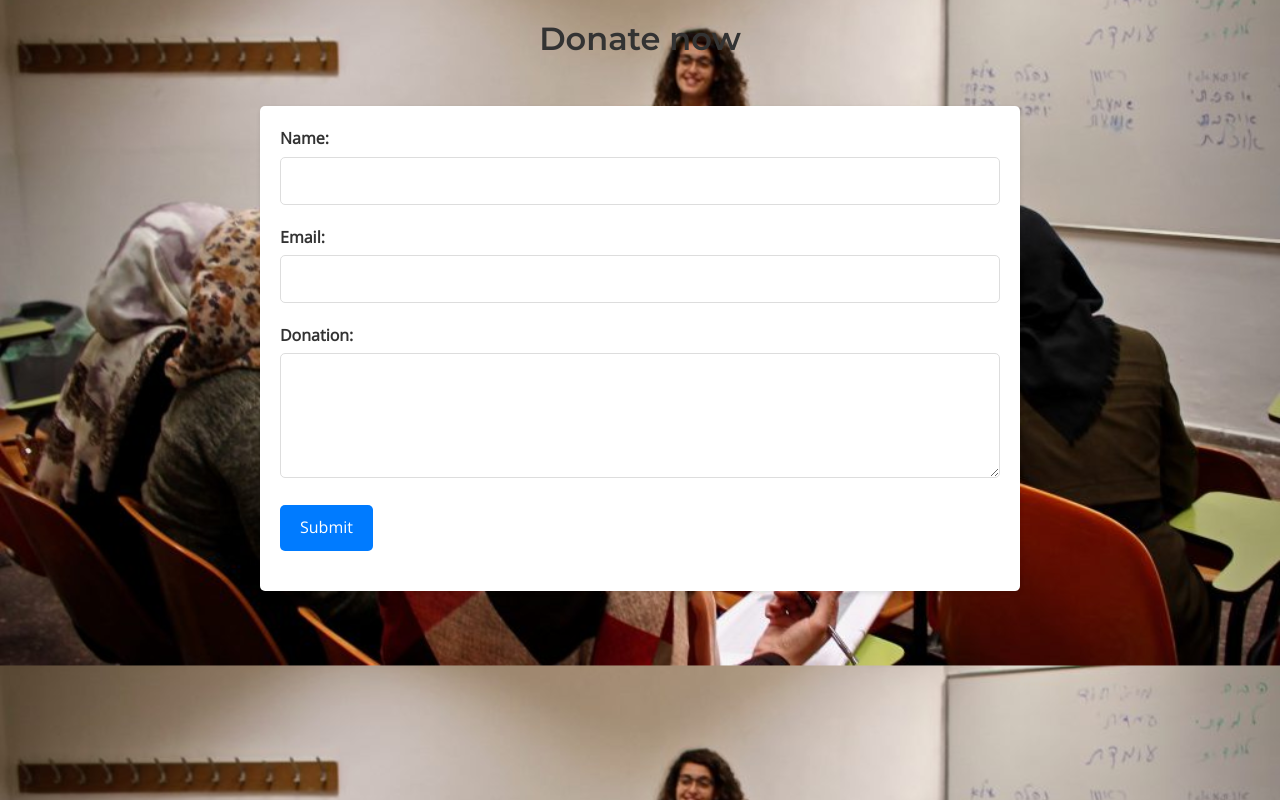
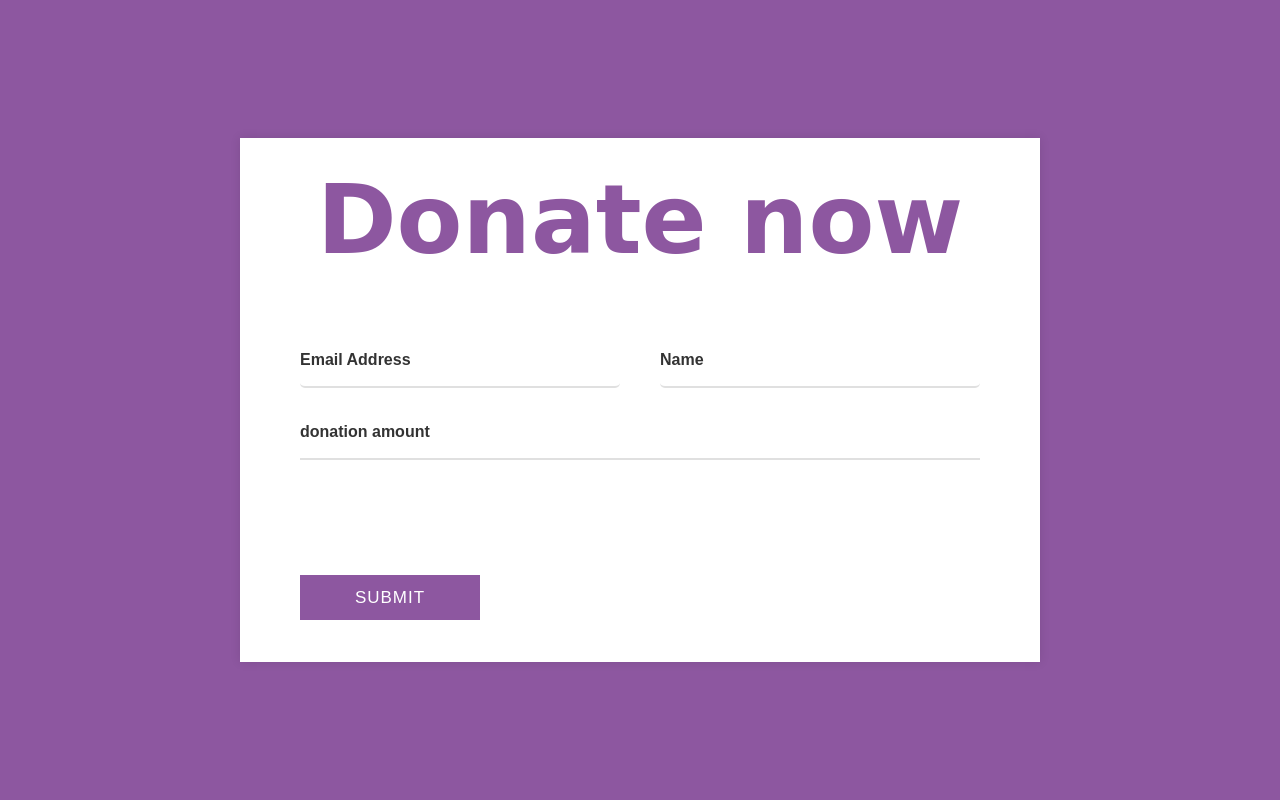
Before and after one commit to meet-projects/Y2-GroupF-Team1, a Flask app: page /donate in a window 1280 px wide. Run offline with Flask 3, Linux system fonts and the light colour scheme; some libraries are stand-ins or nearby versions.

Commit message:
really done

```diff
--- a/static/css/styles12.css
+++ b/static/css/styles12.css
@@ -4,12 +4,21 @@ body {
   line-height: 1.6;
   margin: 0;
   padding: 0;
-  background-color: #f7f7f7;
+  background-color: #8d57a0;
   color: #333;
-  background-image: url('/static/images/2.jpg');
+/*  background-image: url('/static/images/2.jpg');*/
   background-size: cover;
   background-position: center;
 }
+
+@import url('https://fonts.googleapis.com/css2?family=Abril+Fatface&family=Anton&display=swap');
+
+.rona1{
+  color: white;
+  font-size: 6rem;
+  font-family: 'Abril Fatface', cursive;
+}
+
 
 h2 {
   font-family: 'Montserrat', sans-serif;
@@ -74,3 +83,156 @@ button[type="submit"]:hover {
     padding: 10px;
   }
 }
+
+
+
+
+
+
+
+@import url('https://fonts.googleapis.com/css?family=Poppins:400,500,600,700&display=swap');
+*{
+  margin: 0;
+  padding: 0;
+  outline: none;
+  box-sizing: border-box;
+  font-family: 'Poppins', sans-serif;
+}
+body{
+  display: flex;
+  align-items: center;
+  justify-content: center;
+  min-height: 100vh;
+  padding: 10px;
+  font-family: 'Poppins', sans-serif;
+}
+.container{
+  max-width: 800px;
+  background: #fff;
+  width: 800px;
+  padding: 25px 40px 10px 40px;
+  box-shadow: 0px 0px 10px rgba(0,0,0,0.1);
+}
+.container .text{
+  text-align: center;
+  font-size: 41px;
+  font-weight: 600;
+  font-family: 'Poppins', sans-serif;
+  background: #8d57a0;
+  -webkit-background-clip: text;
+  -webkit-text-fill-color: transparent;
+}
+.container form{
+  padding: 30px 0 0 0;
+}
+.container form .form-row{
+  display: flex;
+  margin: 32px 0;
+}
+form .form-row .input-data{
+  width: 100%;
+  height: 40px;
+  margin: 0 20px;
+  position: relative;
+}
+form .form-row .textarea{
+  height: 70px;
+}
+.input-data input,
+.textarea textarea{
+  display: block;
+  width: 100%;
+  height: 100%;
+  border: none;
+  font-size: 17px;
+  border-bottom: 2px solid rgba(0,0,0, 0.12);
+}
+.input-data input:focus ~ label, .textarea textarea:focus ~ label,
+.input-data input:valid ~ label, .textarea textarea:valid ~ label{
+  transform: translateY(-20px);
+  font-size: 14px;
+  color: #3498db;
+}
+.textarea textarea{
+  resize: none;
+  padding-top: 10px;
+}
+.input-data label{
+  position: absolute;
+  pointer-events: none;
+  bottom: 10px;
+  font-size: 16px;
+  transition: all 0.3s ease;
+}
+.textarea label{
+  width: 100%;
+  bottom: 40px;
+  background: #fff;
+}
+.input-data .underline{
+  position: absolute;
+  bottom: 0;
+  height: 2px;
+  width: 100%;
+}
+.input-data .underline:before{
+  position: absolute;
+  content: "";
+  height: 2px;
+  width: 100%;
+  background: #3498db;
+  transform: scaleX(0);
+  transform-origin: center;
+  transition: transform 0.3s ease;
+}
+.input-data input:focus ~ .underline:before,
+.input-data input:valid ~ .underline:before,
+.textarea textarea:focus ~ .underline:before,
+.textarea textarea:valid ~ .underline:before{
+  transform: scale(1);
+}
+.submit-btn .input-data{
+  overflow: hidden;
+  height: 45px!important;
+  width: 25%!important;
+}
+.submit-btn .input-data .inner{
+  height: 100%;
+  width: 300%;
+  position: absolute;
+  left: -100%;
+  background: #8d57a0;
+  transition: all 0.4s;
+}
+.submit-btn .input-data:hover .inner{
+  left: 0;
+}
+.submit-btn .input-data input{
+  background: none;
+  border: none;
+  color: #fff;
+  font-size: 17px;
+  font-weight: 500;
+  text-transform: uppercase;
+  letter-spacing: 1px;
+  cursor: pointer;
+  position: relative;
+  z-index: 2;
+}
+@media (max-width: 700px) {
+  .container .text{
+    font-size: 30px;
+  }
+  .container form{
+    padding: 10px 0 0 0;
+  }
+  .container form .form-row{
+    display: block;
+  }
+  form .form-row .input-data{
+    margin: 35px 0!important;
+  }
+  .submit-btn .input-data{
+    width: 40%!important;
+  }
+}
--- a/templates/admin.html
+++ b/templates/admin.html
@@ -68,7 +68,7 @@
                     </div>
                 </div>
             </section>
-             <a href="static/templates/index.html"><button>Back</button></a>
+
 
     </body>
 </html>
--- a/templates/donate.html
+++ b/templates/donate.html
@@ -33,12 +33,12 @@ https://templatemo.com/tm-590-topic-listing
 
     <body id="top">
 
-       <section class="contact-section section-padding section-bg" id="section_5">
+  <!--      <section class="contact-section section-padding section-bg" id="section_5">
                 <div class="container">
                     <div class="row">
 
                         <div class="col-lg-12 col-12 text-center">
-                            <h2 class="mb-5">Donate now</h2>
+                            <h2 class="mb-5 rona1">Donate now</h2>
                         </div>
 
                         <form method="POST" action="/donate">
@@ -67,6 +67,48 @@ https://templatemo.com/tm-590-topic-listing
 
                     </div>
                 </div>
-            </section>
+            </section>  -->
+
+    <div class="container">
+      <div class="text">
+         <h2 class=" rona1">Donate now</h2>
+      </div>
+      <form method="POST" action="/donate">
+         <div class="form-row">
+            <div class="input-data">
+               <input name="email" type="text" required>
+               <div class="underline"></div>
+               <label for="">Email Address</label>
+            </div>
+            <div class="input-data">
+               <input name="name" type="text" required>
+               <div class="underline"></div>
+               <label for="">Name</label>
+            </div>
+         </div>
+
+         <div class="form-row">
+            <div class="input-data">
+               <input name="message" type="number" required>
+               <div class="underline"></div>
+               <label for="">donation amount</label>
+            </div>
+         </div>
+         <!-- <div class="form-row"> -->
+         <div class="input-data textarea">
+            <!-- <textarea rows="8" cols="80" required></textarea> -->
+            <br />
+
+            <!-- <div class="underline"></div> -->
+            <!-- <label for="">Write your message</label> -->
+            <br />
+            <div class="form-row submit-btn">
+               <div class="input-data">
+                  <div class="inner"></div>
+                  <input type="submit" value="submit">
+               </div>
+            </div>
+      </form>
+      </div>
     </body>
 </html>
```
